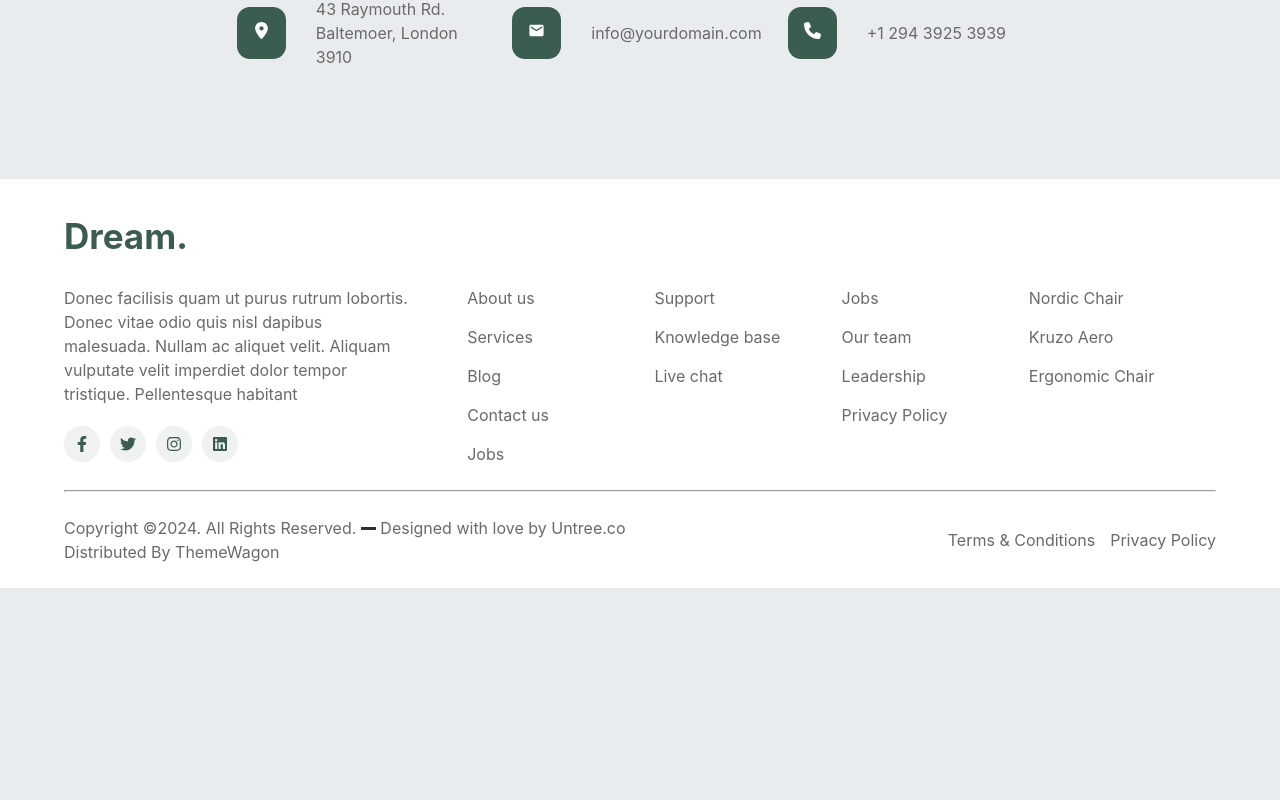
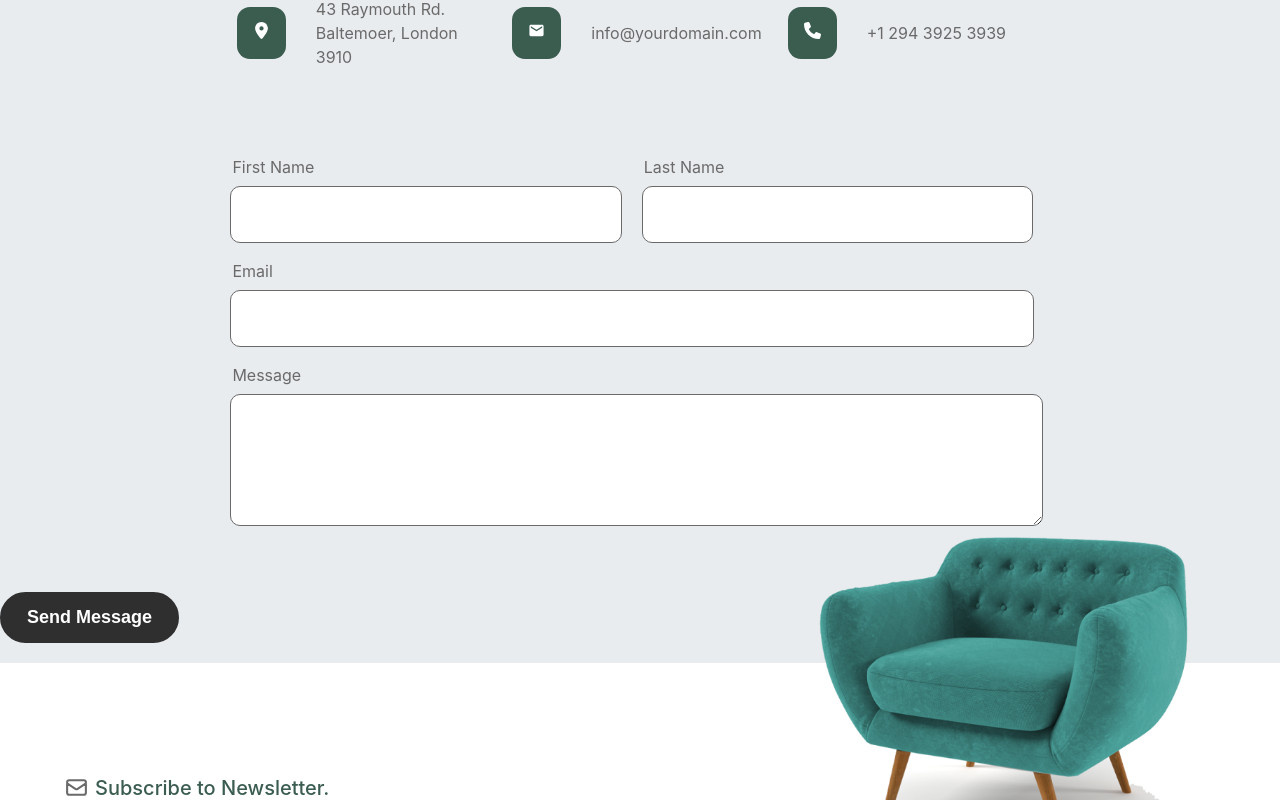
Before and after one commit to BridgetKas/InteriorApp, a React (Vite) app: page /contact in a window 1280 px wide. Shown: the part 800-1600 px from the top of the page. Before the commit the page ends 1388 px from the top, so only its background shows below. Built offline with nearby package versions, Linux system fonts and the light colour scheme.

Commit message:
Added Contact  Page

```diff
--- a/src/pages/Contact/Contact.module.css
+++ b/src/pages/Contact/Contact.module.css
@@ -1,10 +1,11 @@
+/* ****contact  CSS styles */
 .mainContactContainer {
     display:flex;
     gap:20px;
     align-items:center;
     justify-content: center;
     padding:10px 18.5%;
-    margin: 100px 0 ;
+    margin: 100px 0 50px 0 ;
 }
 
 .contactContainer {
@@ -23,3 +24,42 @@
 .contactInformation {
     color:var(--darkGray);
 }
+
+/* ****Form CSS styles */
+
+.formContainer {
+    padding:10px 18%;
+    margin-bottom:50px;
+}
+
+.formInputContainer {
+    display:flex;
+    text-align: flexstart;
+    gap:10px;
+}
+
+.inputContainer {
+    width:49%;
+}
+
+.input {
+    width:87%;
+    padding:20px;
+    border-radius:10px;
+    border:1px solid var(--darkGray);
+}
+
+.formLabel {
+    color:var(--darkGray);
+    margin-bottom:7px;
+  margin-left:2px;
+}
+
+.input.inputEmail {
+    width:93%;
+}
+
+.input.inputTextArea {
+    width:99%;
+    padding:50px 0;
+}
--- a/src/pages/Contact/ContactPage.jsx
+++ b/src/pages/Contact/ContactPage.jsx
@@ -3,12 +3,18 @@ import"./Contact.module.css"
 import Header from '../../layout/Header/Header'
 import greenCouch from "../../assets/home/couch.png"
 import Contact from './contact'
+import Button from '../../components/common/Button/Button'
+import FormC from './Form'
+import Form from '../../components/common/Form/FormComp'
 
 function ContactPage() {
   return (
     <div>
        <Header title="Contact" imageSrc={greenCouch}titleDescription="Donec vitae odio quis nisl dapibus malesuada. Nullam ac aliquet velit. Aliquam vulputate velit imperdiet dolor tempor tristique."/>
         <Contact/>
+        <FormC/>
+        <Button title="Send Message"/>
+        <Form/>
 
     </div>
   )
--- /dev/null
+++ b/src/pages/Contact/Form.jsx
@@ -0,0 +1,33 @@
+import React from 'react'
+import styles from "./Contact.module.css"
+
+function FormC() {
+  return (
+    <div>
+        <form className={styles.formContainer}>
+            <div className={styles.formInputContainer}>
+                <div className={styles.inputContainer}>
+                    <p  className={styles.formLabel}>First Name</p>
+                    <input type="text" className={styles.input}/>
+                </div>
+                <div className={styles.inputContainer}>
+                    <p className={styles.formLabel}>Last Name</p>
+                    <input type="text" className={styles.input}/>
+                </div>
+
+            </div>
+            <div>
+                <p className={styles.formLabel}>Email</p>
+                <input type="email" className={`${styles.input} ${styles.inputEmail}`}/>
+            </div>
+            <div>
+                <p className={styles.formLabel}>Message</p>
+                <textarea className={`${styles.input} ${styles.inputTextArea}`}></textarea>
+            </div>
+
+        </form>
+    </div>
+  )
+}
+
+export default FormC
```
